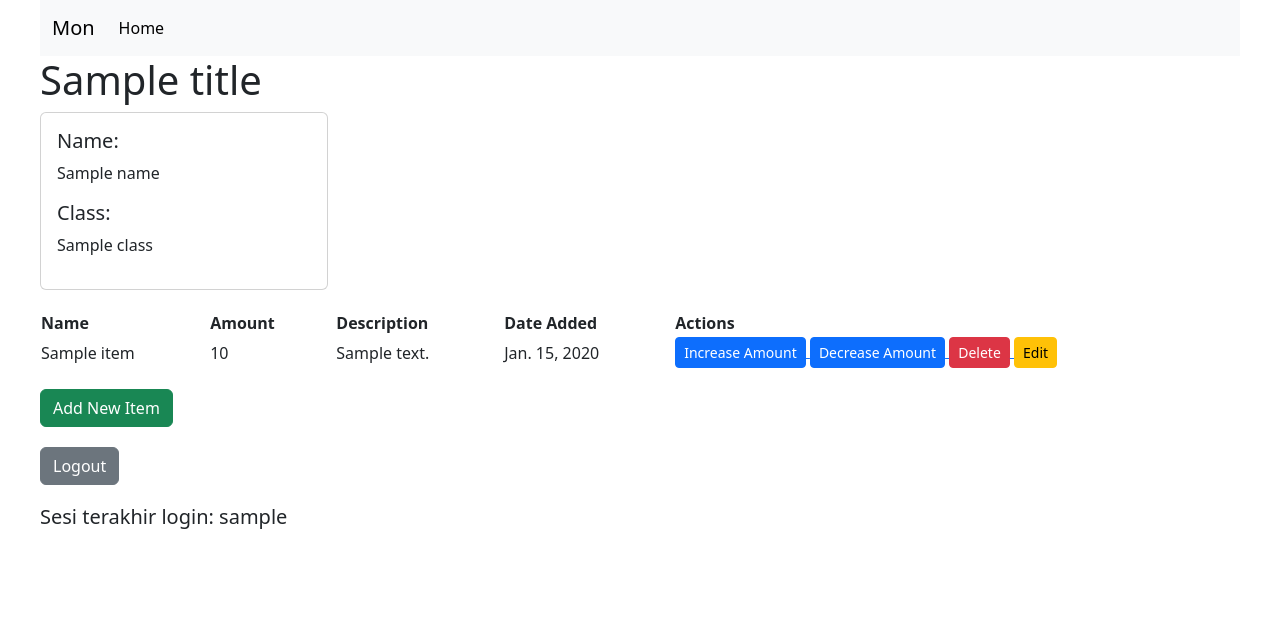
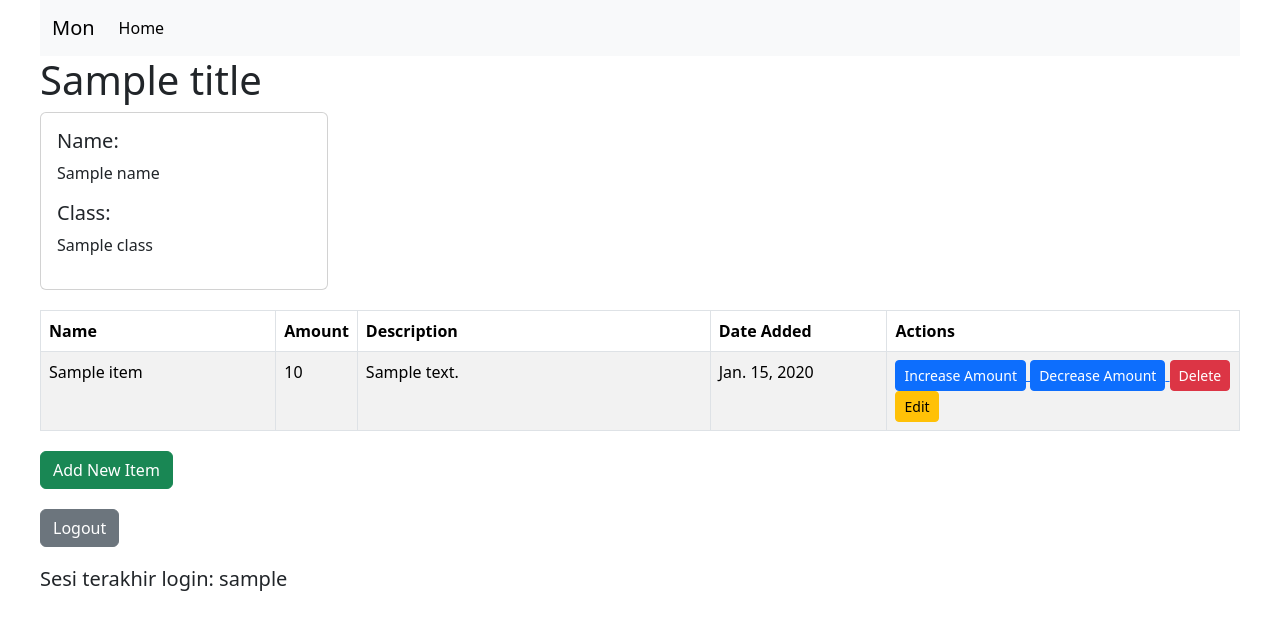
Before and after one commit to rifatfauzan/FirstProject, a Django app: template main/templates/main.html in a window 1280 px wide. Shown: the top 630 px of the page. Run offline with Django 4.2, Linux system fonts and the light colour scheme; tables that the repository leaves empty hold one stand-in row (values such as "Sample post"); the template is opened without the code that fills it: values that come from a table or form of the project are taken from there, most other values are stand-ins (such as "Sample title", 1, 10 or a date in 2020).

Commit message:
Telah menyelesaikan Tugas 5 - PBP

```diff
--- a/main/templates/main.html
+++ b/main/templates/main.html
@@ -14,23 +14,24 @@
     </div>
 </div>
 
-    <table style="width: 100%; margin-top: 20px;">
+<table class="table table-bordered table-striped" style="width: 100%; margin-top: 20px;">
+    <thead>
         <tr>
-            <th style="padding-right: 20px;">Name</th>
-            <th style="padding-right: 20px;">Amount</th>
-            <th style="padding-right: 20px;">Description</th>
-            <th style="padding-right: 20px;">Date Added</th>
-            <th>Actions</th>
+            <th style="width: 20%;">Name</th>
+            <th style="width: 5%;">Amount</th>
+            <th style="width: 30%;">Description</th>
+            <th style="width: 15%;">Date Added</th>
+            <th style="width: 30%;">Actions</th>
         </tr>
-
+    </thead>
+    <tbody>
         {% comment %} Berikut cara memperlihatkan data produk di bawah baris ini {% endcomment %}
-
         {% for item in items %}
             <tr>
-                <td style="padding-right: 20px;">{{ item.name }}</td>
-                <td style="padding-right: 20px;">{{ item.amount }}</td>
-                <td style="padding-right: 20px;">{{ item.description }}</td>
-                <td style="padding-right: 20px;">{{ item.date_added }}</td>
+                <td>{{ item.name }}</td>
+                <td>{{ item.amount }}</td>
+                <td>{{ item.description }}</td>
+                <td>{{ item.date_added }}</td>
                 <td>
                     <!-- Tambah tombol-tombol untuk mengedit dan menghapus item -->
                     <a href="{% url 'main:increment_amount' item.id %}">
@@ -56,6 +57,7 @@
                 </td>
             </tr>
         {% endfor %}
+    </tbody>
 </table>
 
 <div style="margin-top: 20px;">
--- a/templates/base.html
+++ b/templates/base.html
@@ -30,8 +30,6 @@
             <div class="collapse navbar-collapse" id="navbarNavAltMarkup">
               <div class="navbar-nav">
                 <a class="nav-link active" aria-current="page" href="main.html">Home</a>
-                <!-- <a class="nav-link" href="#">Features</a>
-                <a class="nav-link" href="#">Pricing</a> -->
               </div>
             </div>
           </div>
```
Also changed, not shown: README.md. Lines whose indentation alone changed are shown as unchanged.
